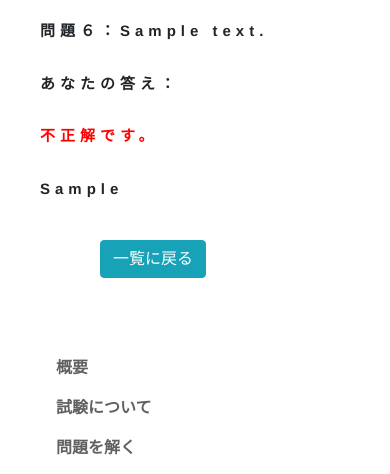
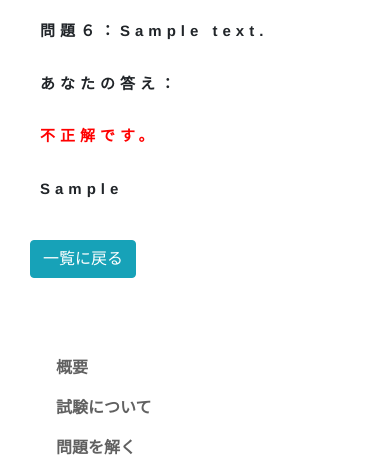
Before and after one commit to mikio-korean22/relish_english, a Rails app: page /answers/1 in a window 390 px wide. Shown: the part 1362-1836 px from the top of the page. Run offline with Rails 7, Linux system fonts and the light colour scheme; a user stored in the database is signed in; tables that the repository leaves empty hold one stand-in row (values such as "Sample post"); data that the repository does not hold is empty; style sheets or scripts are compiled from the project's sources; some libraries are stand-ins or nearby versions.

Commit message:
answer_button

```diff
--- a/app/assets/stylesheets/answers.scss
+++ b/app/assets/stylesheets/answers.scss
@@ -30,8 +30,10 @@
 
     .back_to_index{
         margin-top: 40px;
+        margin-left: 300px;
+        cursor: pointer;
         @media(max-width: 549px){
-            margin-left: 100px;
+            margin-left: 30px;
         }
     }
 }
```
